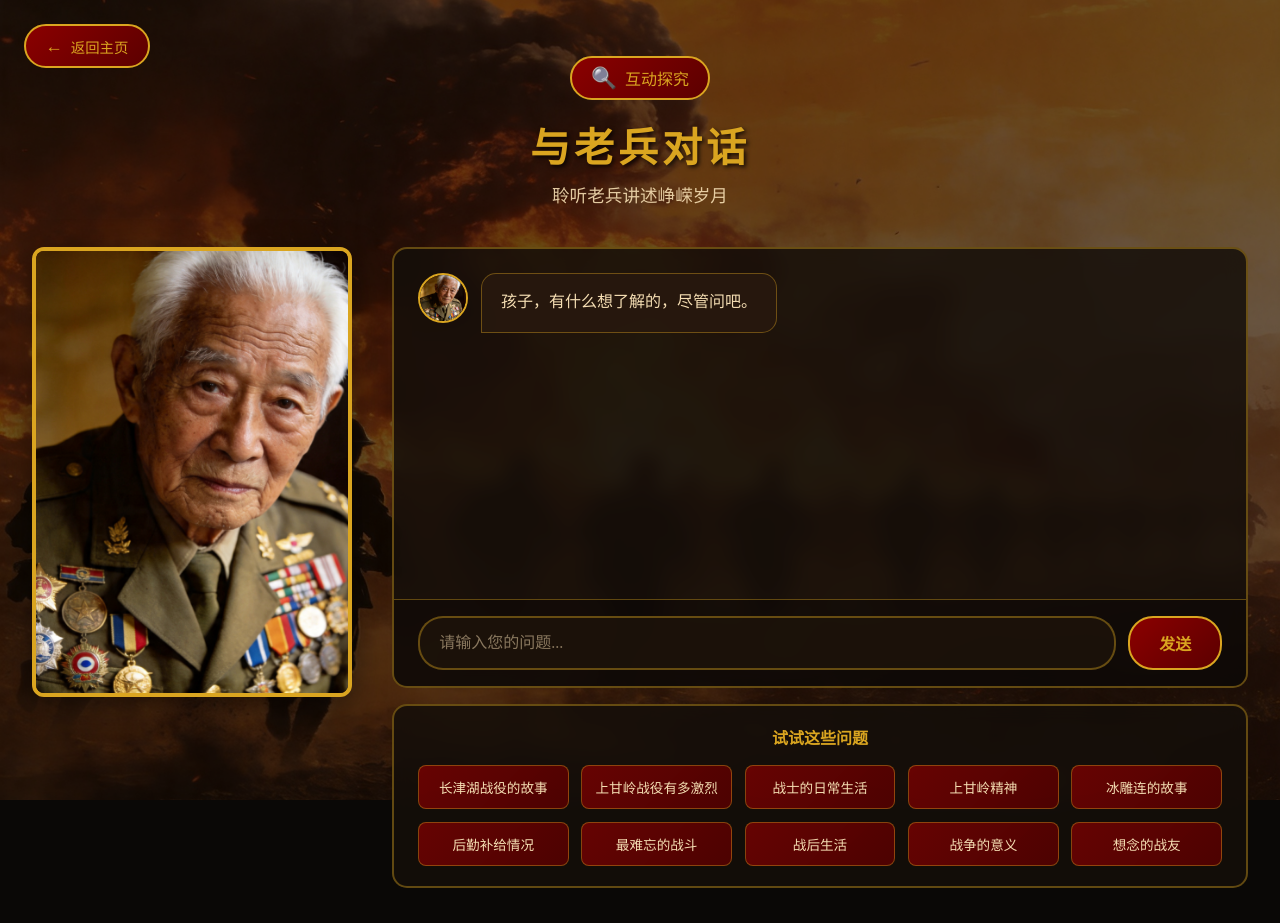
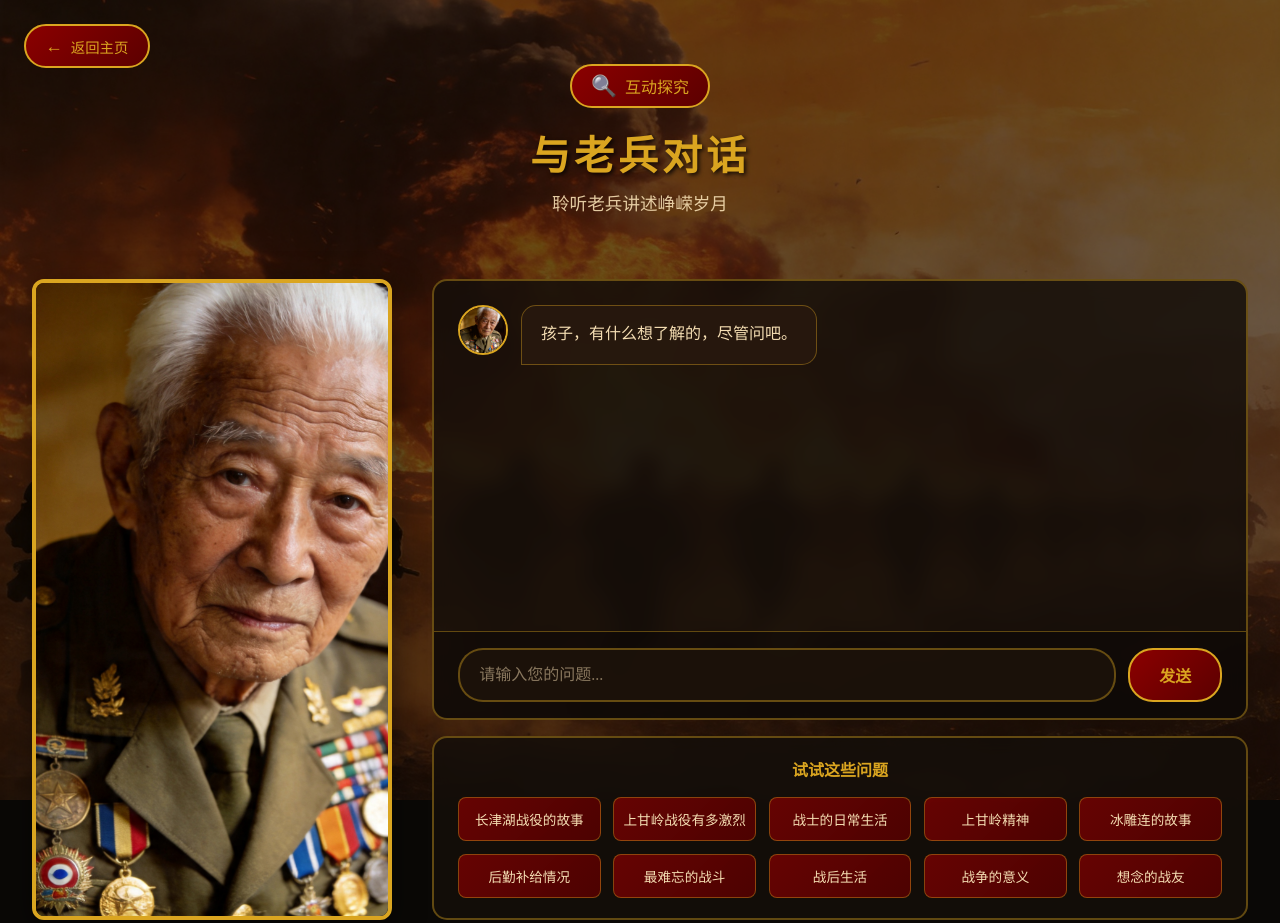
Before and after one commit to Alai1992/degitalman, a website: page public/interactive-explore.html in a window 1280 px wide. Drawn offline with Linux system fonts and the light colour scheme; a web font is replaced by a local one.

Commit message:
feat: 放大老兵照片并调整布局

```diff
--- a/public/interactive-explore.css
+++ b/public/interactive-explore.css
@@ -83,7 +83,7 @@ body {
 /* 主标题 - 居中显示在最上方 */
 .main-header {
   text-align: center;
-  padding: 2.5rem 1rem 1rem;
+  padding: 3rem 1rem 2rem;
   animation: fadeInDown 0.8s ease-out;
 }
 
@@ -135,11 +135,11 @@ body {
   flex: 1;
   display: flex;
   flex-direction: row;
-  align-items: flex-start;
+  align-items: stretch;
   justify-content: center;
   gap: 40px;
   max-width: 1400px;
-  margin: 1.5rem auto 2rem;
+  margin: 2rem auto 2rem;
   width: 100%;
   padding: 0 1rem;
 }
@@ -147,11 +147,14 @@ body {
 /* 老兵半身照片 */
 .veteran-portrait {
   flex-shrink: 0;
+  display: flex;
+  align-items: stretch;
 }
 
 .portrait-frame {
-  width: 320px;
-  height: 450px;
+  width: 360px;
+  height: auto;
+  min-height: 600px;
   border: 4px solid var(--war-gold);
   border-radius: 12px;
   overflow: hidden;
@@ -161,6 +164,7 @@ body {
 .portrait-img {
   width: 100%;
   height: 100%;
+  min-height: 600px;
   object-fit: cover;
   object-position: center top;
 }
@@ -172,6 +176,7 @@ body {
   display: flex;
   flex-direction: column;
   gap: 1rem;
+  min-height: 600px;
 }
 
 .chat-container {
```
